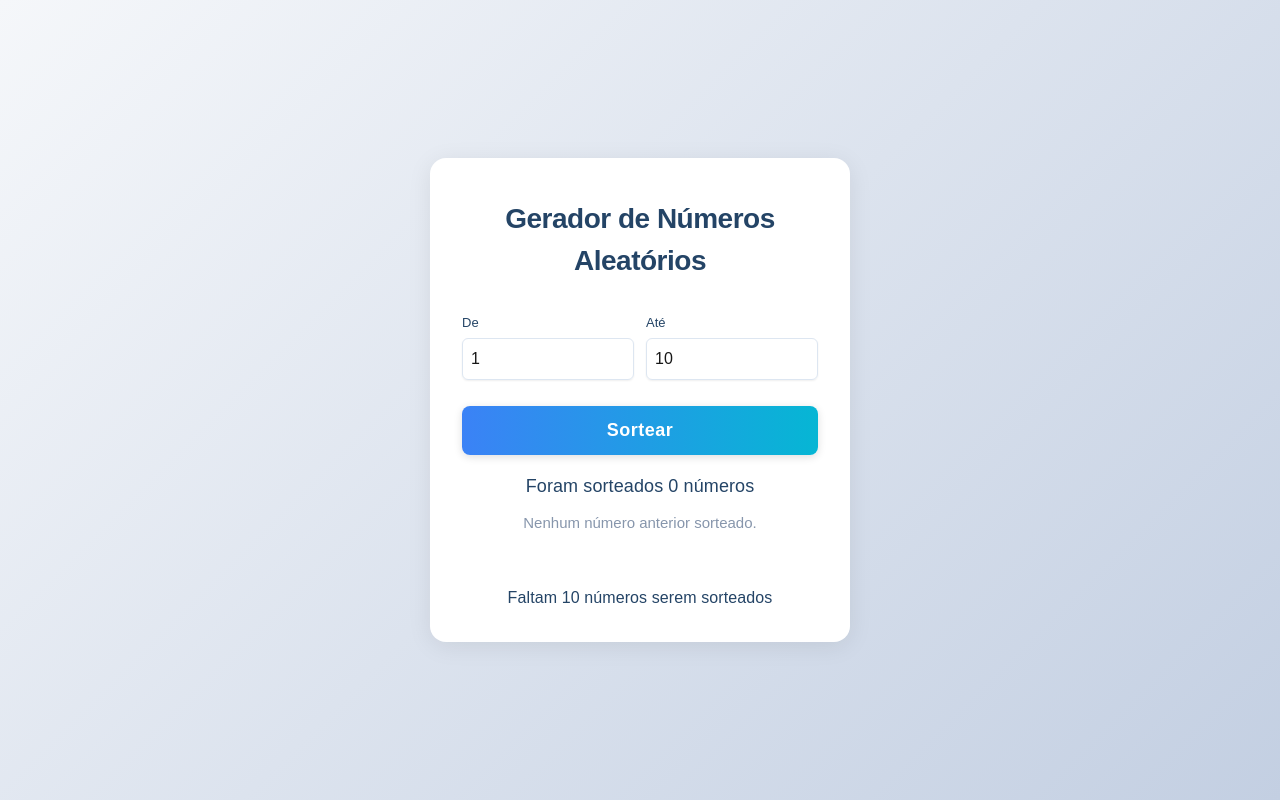
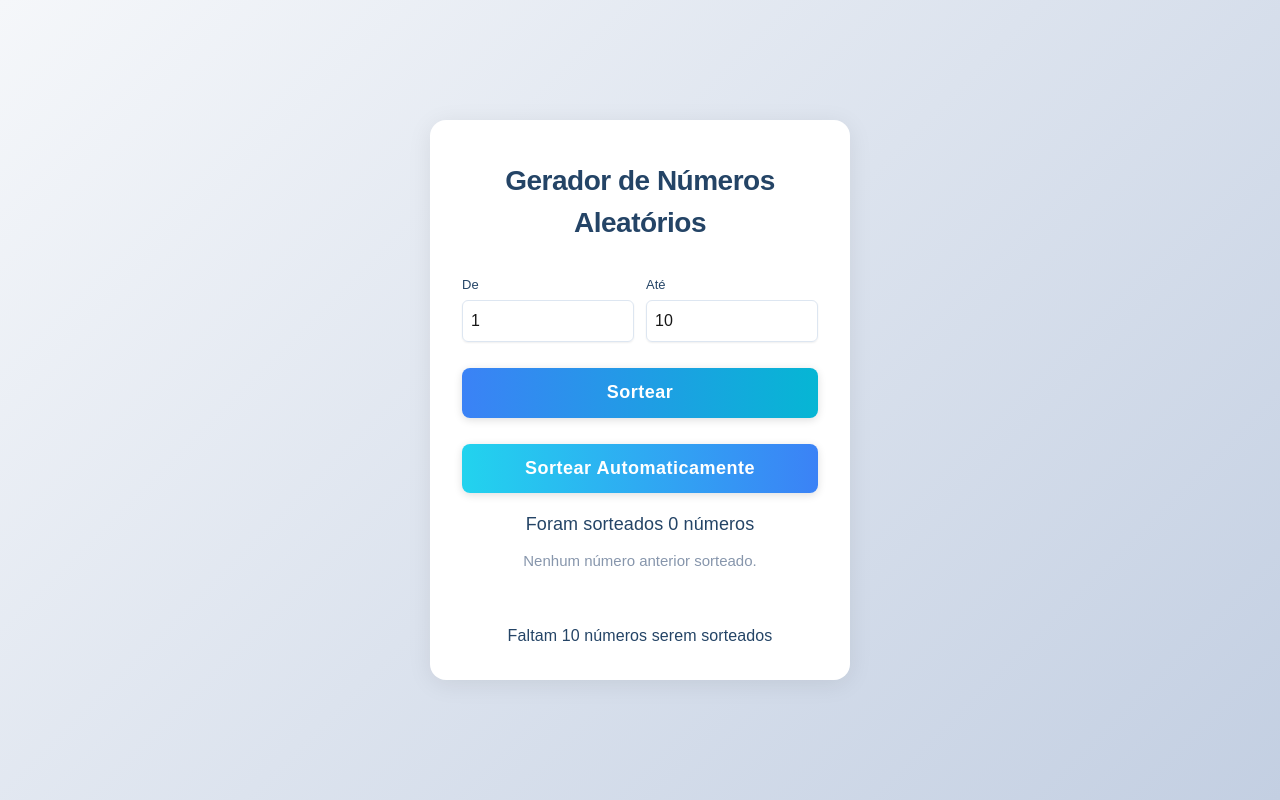
Before and after one commit to joartur/gerador-de-numeros, a Next.js app: page / in a window 1280 px wide. Built offline with nearby package versions, Linux system fonts and the light colour scheme.

Commit message:
Update page.tsx

```diff
--- a/src/app/page.tsx
+++ b/src/app/page.tsx
@@ -1,5 +1,5 @@
 "use client";
-import { useState } from "react";
+import { useState, useRef, useEffect } from "react";
 
 export default function Home() {
   const [min, setMin] = useState<number>(1);
@@ -9,6 +9,11 @@ export default function Home() {
   const [inputMin, setInputMin] = useState<string>("1");
   const [inputMax, setInputMax] = useState<string>("10");
 
+  const [autoMode, setAutoMode] = useState<boolean>(false);
+  const [autoRunning, setAutoRunning] = useState<boolean>(false);
+  const [autoCancelled, setAutoCancelled] = useState<boolean>(false);
+  const autoInterval = useRef<NodeJS.Timeout | null>(null);
+
   // Atualiza o min/max somente ao clicar fora ou pressionar Enter
   function handleBlurMin() {
     const value = parseInt(inputMin, 10);
@@ -16,6 +21,10 @@ export default function Home() {
       setMin(value);
       setHistory([]);
       setError("");
+      setAutoMode(false);
+      setAutoRunning(false);
+      setAutoCancelled(false);
+      clearAutoInterval();
     }
   }
   function handleBlurMax() {
@@ -24,6 +33,10 @@ export default function Home() {
       setMax(value);
       setHistory([]);
       setError("");
+      setAutoMode(false);
+      setAutoRunning(false);
+      setAutoCancelled(false);
+      clearAutoInterval();
     }
   }
   function handleKeyDownMin(e: React.KeyboardEvent<HTMLInputElement>) {
@@ -56,11 +69,87 @@ export default function Home() {
     setHistory([num, ...history]);
   }
 
+  // Função para sorteio automático
+  function handleAutoStart() {
+    if (min > max || possibleNumbers.length === 0) return;
+    setAutoMode(true);
+    setAutoRunning(true);
+    setAutoCancelled(false);
+  }
+
+  function clearAutoInterval() {
+    if (autoInterval.current) {
+      clearInterval(autoInterval.current);
+      autoInterval.current = null;
+    }
+  }
+
+  // Efeito para controlar o sorteio automático
+  useEffect(() => {
+    if (autoMode && autoRunning && !autoCancelled && possibleNumbers.length > 0) {
+      if (!autoInterval.current) {
+        autoInterval.current = setInterval(() => {
+          setHistory((prevHistory) => {
+            const remaining = Array.from(
+              { length: max - min + 1 },
+              (_, i) => min + i
+            ).filter((n) => !prevHistory.includes(n));
+            if (remaining.length === 0) {
+              clearAutoInterval();
+              setAutoRunning(false);
+              return prevHistory;
+            }
+            const randIdx = Math.floor(Math.random() * remaining.length);
+            const num = remaining[randIdx];
+            return [num, ...prevHistory];
+          });
+        }, 20000); // 20 segundos
+      }
+    } else {
+      clearAutoInterval();
+    }
+    // Limpa o intervalo ao desmontar
+    return () => clearAutoInterval();
+    // eslint-disable-next-line
+  }, [autoMode, autoRunning, autoCancelled, min, max]);
+
+  // Quando terminar todos os números, encerra o sorteio automático
+  useEffect(() => {
+    if (autoMode && possibleNumbers.length === 0 && autoRunning) {
+      setAutoRunning(false);
+      clearAutoInterval();
+    }
+    // eslint-disable-next-line
+  }, [history]);
+
+  // Parar completamente o sorteio automático
+  function handleAutoStop() {
+    setAutoRunning(false);
+    setAutoCancelled(true);
+    clearAutoInterval();
+  }
+
+  // Pausar/reiniciar
+  function handleAutoPauseResume() {
+    setAutoRunning((v) => !v);
+  }
+
+  // Voltar ao início (reset para tela de escolha)
+  function handleBackToStart() {
+    setAutoMode(false);
+    setAutoRunning(false);
+    setAutoCancelled(false);
+    setHistory([]);
+    setError("");
+    clearAutoInterval();
+  }
+
   const totalNumbers = max - min + 1 > 0 ? max - min + 1 : 0;
   const sortedCount = history.length;
   const remainingCount = totalNumbers - sortedCount;
   const allSorted = sortedCount === totalNumbers && sortedCount > 0;
 
+  // Renderização principal
   return (
     <main
       style={{
@@ -96,6 +185,10 @@ export default function Home() {
         >
           Gerador de Números Aleatórios
         </h1>
+
+        {/* INPUTS E BOTÕES - só exibe se não foi cancelado o sorteio automático */}
+        {!autoCancelled ? (
+          <>
             <form
               onSubmit={(e) => {
                 e.preventDefault();
@@ -178,12 +271,12 @@ export default function Home() {
               </div>
               <button
                 type="submit"
-            disabled={min > max || allSorted || totalNumbers <= 0}
+                disabled={min > max || allSorted || totalNumbers <= 0 || autoMode}
                 style={{
                   marginTop: 10,
                   padding: "0.7rem 0",
                   background:
-                min > max || allSorted || totalNumbers <= 0
+                    min > max || allSorted || totalNumbers <= 0 || autoMode
                       ? "#cccccc"
                       : "linear-gradient(90deg,#3b82f6 0%, #06b6d4 100%)",
                   color: "#fff",
@@ -191,7 +284,7 @@ export default function Home() {
                   borderRadius: 8,
                   fontSize: 18,
                   fontWeight: 600,
-              cursor: min > max || allSorted || totalNumbers <= 0 ? "not-allowed" : "pointer",
+                  cursor: min > max || allSorted || totalNumbers <= 0 || autoMode ? "not-allowed" : "pointer",
                   boxShadow: "0 2px 8px #0002",
                   transition: "background 0.2s",
                   letterSpacing: "0.5px",
@@ -199,6 +292,47 @@ export default function Home() {
               >
                 Sortear
               </button>
+
+              {/* Botão Sortear Automaticamente */}
+              <button
+                type="button"
+                onClick={handleAutoStart}
+                disabled={
+                  min > max ||
+                  allSorted ||
+                  totalNumbers <= 0 ||
+                  autoMode
+                }
+                style={{
+                  marginTop: 10,
+                  padding: "0.7rem 0",
+                  background:
+                    min > max ||
+                    allSorted ||
+                    totalNumbers <= 0 ||
+                    autoMode
+                      ? "#cccccc"
+                      : "linear-gradient(90deg,#22d3ee 0%, #3b82f6 100%)",
+                  color: "#fff",
+                  border: "none",
+                  borderRadius: 8,
+                  fontSize: 18,
+                  fontWeight: 600,
+                  cursor:
+                    min > max ||
+                    allSorted ||
+                    totalNumbers <= 0 ||
+                    autoMode
+                      ? "not-allowed"
+                      : "pointer",
+                  boxShadow: "0 2px 8px #0002",
+                  transition: "background 0.2s",
+                  letterSpacing: "0.5px",
+                }}
+              >
+                Sortear Automaticamente
+              </button>
+
               {error && (
                 <span
                   style={{
@@ -212,7 +346,64 @@ export default function Home() {
                 </span>
               )}
             </form>
-        <section>
+          </>
+        ) : null}
+
+        {/* CONTROLES DO SORTEIO AUTOMÁTICO */}
+        {autoMode && (
+          <div
+            style={{
+              display: "flex",
+              justifyContent: "center",
+              alignItems: "center",
+              gap: 14,
+              margin: "16px 0",
+            }}
+          >
+            <button
+              type="button"
+              onClick={handleAutoPauseResume}
+              style={{
+                padding: "0.5rem 1.2rem",
+                background: autoRunning
+                  ? "linear-gradient(90deg,#f59e42 0%, #fb7185 100%)"
+                  : "linear-gradient(90deg,#22c55e 0%, #3b82f6 100%)",
+                color: "#fff",
+                border: "none",
+                borderRadius: 8,
+                fontSize: 16,
+                fontWeight: 600,
+                cursor: "pointer",
+                boxShadow: "0 2px 8px #0002",
+                transition: "background 0.2s",
+                letterSpacing: "0.3px",
+              }}
+            >
+              {autoRunning ? "Pausar" : "Retomar"}
+            </button>
+            <button
+              type="button"
+              onClick={handleAutoStop}
+              style={{
+                padding: "0.5rem 1.2rem",
+                background:
+                  "linear-gradient(90deg,#ef4444 0%, #f59e42 100%)",
+                color: "#fff",
+                border: "none",
+                borderRadius: 8,
+                fontSize: 16,
+                fontWeight: 600,
+                cursor: "pointer",
+                boxShadow: "0 2px 8px #0002",
+                transition: "background 0.2s",
+                letterSpacing: "0.3px",
+              }}
+            >
+              Parar
+            </button>
+          </div>
+        )}
+
         {/* Último número sorteado em destaque */}
         {history.length > 0 && (
           <div style={{
@@ -337,7 +528,36 @@ export default function Home() {
             Faltam {remainingCount} {remainingCount === 1 ? "número" : "números"} serem sorteados
           </div>
         )}
-        </section>
+
+        {/* Sorteio automático cancelado */}
+        {autoCancelled && (
+          <div style={{ marginTop: 30, textAlign: "center" }}>
+            <div style={{
+              color: "#ef4444",
+              fontWeight: 700,
+              fontSize: 18,
+              marginBottom: 16,
+            }}>
+              Sorteio Automático Cancelado
+            </div>
+            <a
+              href="#"
+              onClick={(e) => {
+                e.preventDefault();
+                handleBackToStart();
+              }}
+              style={{
+                color: "#2563eb",
+                textDecoration: "underline",
+                cursor: "pointer",
+                fontSize: 16,
+                fontWeight: 600,
+              }}
+            >
+              Começar novamente
+            </a>
+          </div>
+        )}
       </section>
       {/* CSS Animation Keyframes */}
       <style>{`
```
Lines whose indentation alone changed are shown as unchanged.
